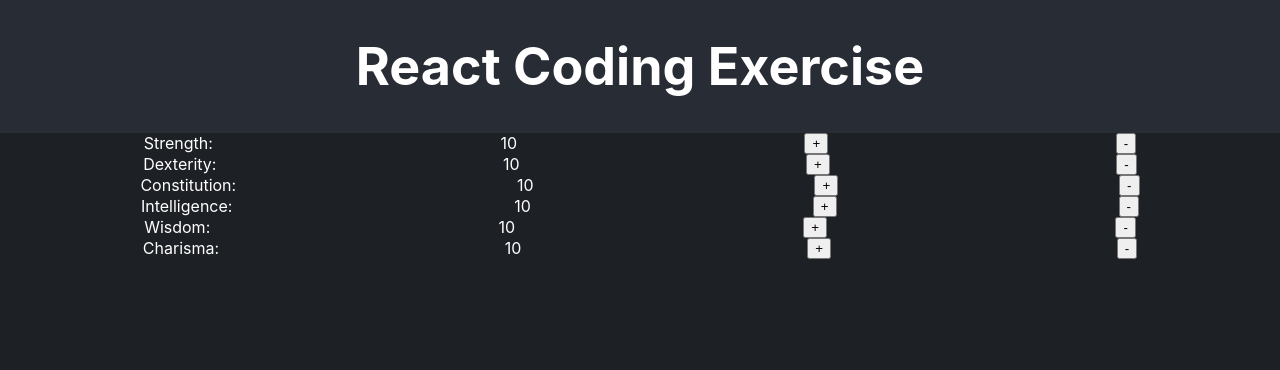
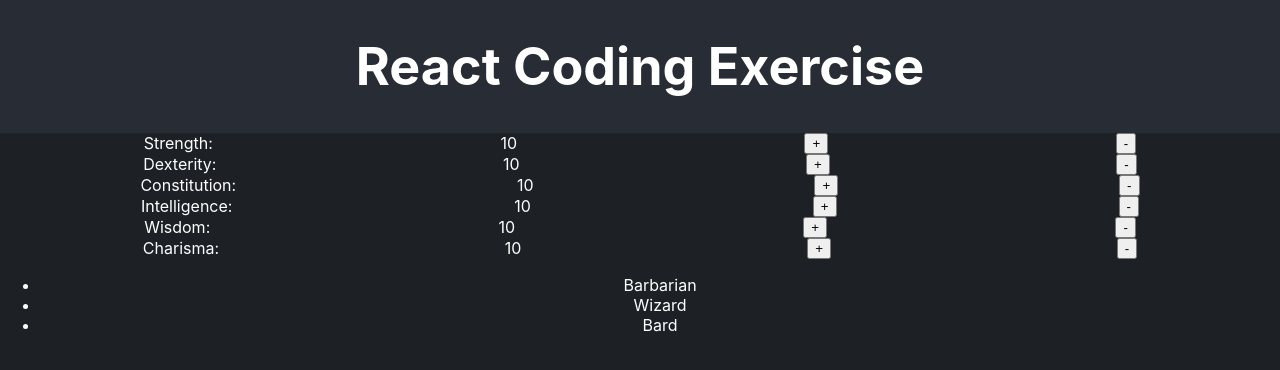
Before and after one commit to iamjosejimenez/recruiting-webapp-character, a React (Create React App) app: page / in a window 1280 px wide. Shown: the top 370 px of the page. Built offline with nearby package versions, Linux system fonts and the light colour scheme.

Commit message:
feat 2 classes list

```diff
--- a/src/App.css
+++ b/src/App.css
@@ -44,3 +44,7 @@
     transform: rotate(360deg);
   }
 }
+
+.Is-Active-Class {
+  color: red;
+}
--- a/src/App.js
+++ b/src/App.js
@@ -9,8 +9,10 @@ import {
 import AmountSelector from "./components/AmountSelector";
 
 function App() {
-  const [num, setNum] = useState(0);
-  const [characterSheet, setCharacterSheet] = useState({ attributes: {} });
+  const [characterSheet, setCharacterSheet] = useState({
+    attributes: {},
+    classes: {},
+  });
 
   useEffect(() => {
     const attributes = {};
@@ -18,9 +20,15 @@ function App() {
       attributes[attribute] = { amount: DEFAULT_ATTRIBUTES_AMOUNT };
     });
 
+    const classes = {};
+    Object.keys(CLASS_LIST).forEach((classConstant) => {
+      classes[classConstant] = { isOpen: false };
+    });
+
     setCharacterSheet((previousCharacterSheet) => ({
       ...previousCharacterSheet,
       attributes,
+      classes,
     }));
   }, []);
 
@@ -49,13 +57,44 @@ function App() {
     });
   };
 
+  const checkValidClass = (classConstant) => {
+    let isValidClass = true;
+    Object.entries(CLASS_LIST[classConstant]).forEach(
+      ([attribute, minAmount]) => {
+        const attributeAmount = characterSheet.attributes[attribute].amount;
+        isValidClass = isValidClass && attributeAmount >= minAmount;
+      }
+    );
+
+    return isValidClass;
+  };
+
+  const onClickClassHandler = (event, classConstant) => {
+    event.preventDefault();
+    setCharacterSheet((previousCharacterSheet) => {
+      const newClassIsOpen =
+        !previousCharacterSheet.classes[classConstant].isOpen;
+
+      return {
+        ...previousCharacterSheet,
+        classes: {
+          ...previousCharacterSheet.classes,
+          [classConstant]: {
+            ...previousCharacterSheet.classes[classConstant],
+            isOpen: newClassIsOpen,
+          },
+        },
+      };
+    });
+  };
+
   return (
     <div className="App">
       <header className="App-header">
         <h1>React Coding Exercise</h1>
       </header>
       <section className="App-section">
-        <div>
+        <div className="App-Attributes-Container">
           {Object.entries(characterSheet.attributes).map(
             ([attribute, { amount }]) => (
               <AmountSelector
@@ -72,6 +111,38 @@ function App() {
             )
           )}
         </div>
+        <div className="App-Classes-Container">
+          {
+            <ul>
+              {Object.entries(characterSheet.classes).map(
+                ([classConstant, { isOpen }]) => (
+                  <li
+                    key={classConstant}
+                    className={
+                      checkValidClass(classConstant) ? "Is-Active-Class" : ""
+                    }
+                  >
+                    <div
+                      onClick={(event) =>
+                        onClickClassHandler(event, classConstant)
+                      }
+                    >
+                      {classConstant}
+                    </div>
+                    {isOpen &&
+                      Object.entries(CLASS_LIST[classConstant]).map(
+                        ([attributeClass, minAmount]) => (
+                          <div key={`${classConstant}${attributeClass}`}>
+                            {attributeClass}: {minAmount}
+                          </div>
+                        )
+                      )}
+                  </li>
+                )
+              )}
+            </ul>
+          }
+        </div>
       </section>
     </div>
   );
```
Also changed, not shown: src/utils.js (added), 1 other file (tests, documents, lock files or other folders).
